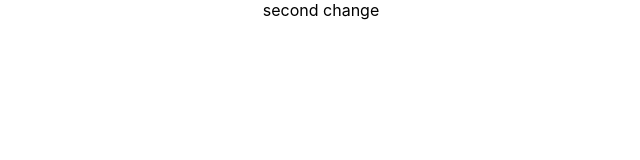
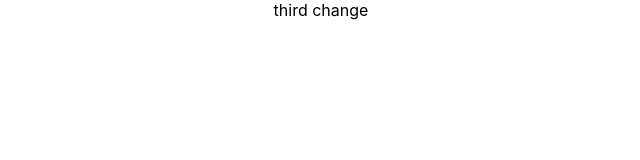
Before and after one commit to Chidanandakm/testing2, a React (Create React App) app: page / in a window 1280 px wide. Shown: the top 160 px of the page, without its empty margins (319-959 px from the left). Built offline with nearby package versions, Linux system fonts and the light colour scheme.

Commit message:
third commit

```diff
--- a/src/App.js
+++ b/src/App.js
@@ -4,7 +4,7 @@ import './App.css';
 function App() {
   return (
     <div className="App">
-      second change
+      third change
     </div>
   );
 }
```
